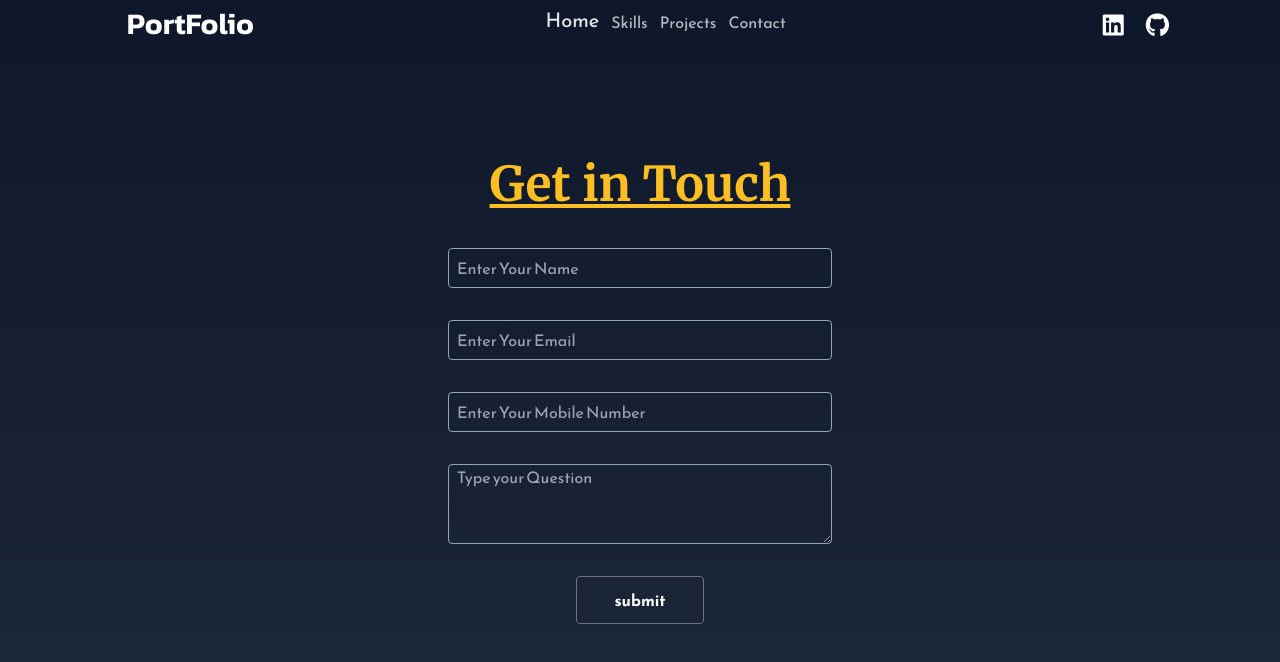
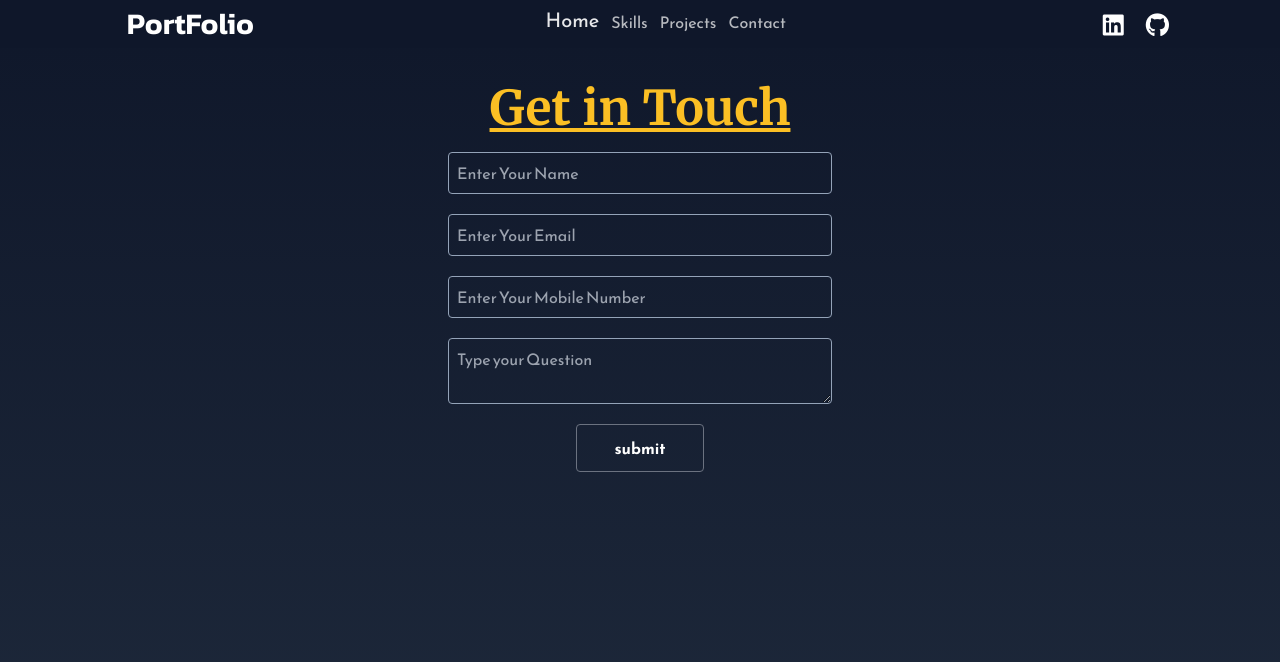
Before and after one commit to aathi1711/PORTFOLIO, a React (Vite) app: page /contact in a window 1280 px wide. Shown: the top 662 px of the page. Built offline with nearby package versions, Linux system fonts and the light colour scheme.

Commit message:
commit-10

```diff
--- a/src/about.jsx
+++ b/src/about.jsx
@@ -5,11 +5,11 @@ function About(){
 
         <div  className='flex min-h-screen bg-gradient-to-b mt-12 from-slate-900 to-slate-800 flex-col md:flex-row '>
         <div className='animate-fade flex flex-col items-center justify-center gap-4 w-full lg:w-1/2 '>
-     <h1 className='  mb-4 mt-5 md:text-5xl text-3xl font-extrabold text-amber-400 underline text-center font-dedact select-none'>MY SKILLS</h1>
+     <h1 className='  mb-4 mt-5 md:text-5xl text-3xl font-extrabold text-amber-400 underline text-center font-dedact select-none'>My Skills</h1>
      <p className='text-center text-slate-100 px-2'>Proficient in MERN stack development, with expertise in building dynamic and secure web applications using MongoDB, Express.js, React.js, and Node.js.</p>
     <ul className='flex flex-wrap w-full max-w-96  items-center justify-center text-white rounded-xl font-reem gap-4'>
         {skills.map((list)=>(
-             <li className='backdrop-blur-sm  bg-white/10 cursor-pointer active:scale-75 duration-300 border rounded-xl border-2 font-bold  p-2'>{list}</li>
+             <li className='backdrop-blur-sm  bg-white/10 cursor-pointer hover:scale-75 duration-300 border rounded-xl border-2 font-bold  p-2'>{list}</li>
         ))}
      </ul>
         </div>
--- a/src/api.js
+++ b/src/api.js
@@ -1,6 +1,4 @@
-
-
-const backendUrl =  'http://localhost:8453/send-mail'
+const backendUrl =  'https://portfolio-backend-rf6t.onrender.com/send-mail'
 const sendMailApi = async(userData)=>{
     console.log(userData)
     const response = await fetch(backendUrl,{
--- a/src/contact.jsx
+++ b/src/contact.jsx
@@ -33,13 +33,13 @@ function Contact(){
       }
     return(
        <>
-       <div className=" bg-gradient-to-b from-slate-900 to-slate-800 delay-500 h-screen flex w-screen flex-col justify-center font-reem">
-       <h1 className='mb-10 md:text-5xl text-3xl font-bold underline text-amber-400 font-dedact text-center  select-none'>Get in Touch</h1>
-       <form className="animate-slideOut flex flex-col w-full  max-sm:w-96 items-center gap-8" onSubmit={handleSubmit}>
+       <div className="h-screen   bg-gradient-to-b from-slate-900 to-slate-800  pt-16 font-reem">
+       <h1 className='md:text-5xl text-3xl font-bold underline text-amber-400 font-dedact mt-5 text-center  select-none'>Get in Touch</h1>
+       <form className="flex flex-col  items-center " onSubmit={handleSubmit}>
         <input
         type="text"
         name="name"
-        className="sm:w-11/12 max-w-96 h-10 focus:outline-none rounded pl-2 border border-slate-400 bg-transparent text-slate-200"
+        className="mt-5 p-2 md:w-96 w-9/12 focus:outline-none rounded border border-slate-400 bg-transparent text-slate-200"
         required
         placeholder="Enter Your Name"
         onChange={handleChange}
@@ -51,7 +51,7 @@ function Contact(){
         name="email"
         value={formData.email}
         onChange={handleChange}
-        className="sm:w-11/12 max-w-96 h-10 focus:outline-none rounded pl-2 border border-slate-400 bg-transparent text-slate-200"
+        className="mt-5 p-2 md:w-96 w-9/12  focus:outline-none rounded border border-slate-400 bg-transparent text-slate-200"
         required
         placeholder="Enter Your Email"
         />
@@ -60,22 +60,22 @@ function Contact(){
 
         name="phone"
         onChange={handleChange}
-        className="sm:w-11/12 max-w-96 h-10 focus:outline-none rounded pl-2 border border-slate-400 bg-transparent text-slate-200"
+        className="mt-5 p-2 md:w-96 w-9/12 focus:outline-none rounded border border-slate-400 bg-transparent text-slate-200"
         required
         placeholder="Enter Your Mobile Number"
         value={formData.phone}/>
         <textarea
         id="message"
         name="message"
-        className="sm:w-11/12 max-w-96 h-10 focus:outline-none rounded pl-2 border border-slate-400 bg-transparent text-slate-200 h-20"
+        className="mt-5 p-2 md:w-96 w-9/12 focus:outline-none rounded border border-slate-400 bg-transparent text-slate-200"
         required
         placeholder="Type your Question"
         value={formData.message}
         onChange={handleChange}
         />
-        <button type="submit" className="text-white hover:bg-amber-500 hover:border-none h-12 hover:text-black border-gray-500 transition duration-300 p-2 font-bold w-32  rounded  border mb-4">
+        <button type="submit" className="mt-5 text-white  flex justify-center items-center hover:bg-amber-500 hover:border-none h-12 hover:text-black border-gray-500 transition duration-300 p-2 font-bold w-32  rounded  border mb-4">
         {Loading ? <div className="w-5 h-5 border-4 border-t-transparent
-            border-blue-500 rounded-full animate-spin"
+            border-slate-500 rounded-full animate-spin"
             role="status"><span className="sr-only">Loading...</span>
             </div> : 'submit'}
         </button>
--- a/src/home.jsx
+++ b/src/home.jsx
@@ -23,7 +23,7 @@ const Home =()=>{
                 <div className='flex gap-4 mt-4 font-kanit'>
                     <a href={pdf} target='_blank' className='w-32 duration-200 border-gray-500 border rounded hover:bg-amber-300 hover:border-none'><button className='
                    duration-200 p-2  w-32 rounded text-white hover:text-black'>Check Resume</button></a>
-                    <a onClick={()=>navigate('/contacts')} className=' duration-200 border-gray-500 border rounded hover:bg-amber-300 hover:border-none'><button className='hover:text-black text-white duration-200 p-2  w-32 rounded '>Reach me here</button></a>
+                    <a onClick={()=>navigate('/contact')} className=' duration-200 border-gray-500 border rounded hover:bg-amber-300 hover:border-none'><button className='hover:text-black text-white duration-200 p-2  w-32 rounded '>Reach me here</button></a>
                 </div>
             </div>
         </div>
--- a/src/projects.jsx
+++ b/src/projects.jsx
@@ -4,28 +4,30 @@ const Projects = ()=>{
             title:'Gmail Clone',
             description:'Gmail clone website with essential features like sending and receiving emails, managing drafts, trash, and starred messages. The application is secured with JWT authentication and offers a responsive, user-friendly interface',
             tech:['React','MongoDb','Express','NodeJs','Tailwind CSS'],
-            githubUrl:'',
+            githubUrl_fe:'',
+            githubUrl_be:'',
             DeployUrl:'https://gmail-clone-1711.netlify.app'
         },
         {
             title:'URL Shortner',
             description:'A secure URL shortener web application where users can generate, store, and manage short URLs linked to their accounts. Protected by JWT authentication, it ensures data privacy and accessibility anytime, anywhere.',
             tech:['React','MongoDb','Express','NodeJs','Tailwind CSS'],
-            githubUrl:'',
+            githubUrl_fe:'',
+            githubUrl_be:'',
             DeployUrl:'https://shortly-11.netlify.app/'
         },
         {
             title:'Todo Application',
             description:'Gmail clone website with essential features like sending and receiving emails, managing drafts, trash, and starred messages. The application is secured with JWT authentication and offers a responsive, user-friendly interface',
             tech:['React'],
-            githubUrl:'',
+            githubUrl_fe:'',
             DeployUrl:''
         },
 
     ]
     return(
         <div className='min-h-screen lg:pt-12 pt-5 pb-20 mt-12 bg-gradient-to-b from-slate-900 to-slate-800'>
-        <h1 className='mb-4 md:text-5xl text-3xl font-bold text-amber-400 font-dedact underline text-center pt-4 select-none'>MY PROJECTS</h1>
+        <h1 className='mb-4 md:text-5xl text-3xl font-bold text-amber-400 font-dedact underline text-center pt-4 select-none'>My Projects</h1>
             <div className=" animate-fade flex gap-5 justify-center flex-wrap  ">
               {projects.map((val)=>
               <div className="p-8 flex flex-col justify-between border h-96 w-11/12 lg:w-96 backdrop-blur-sm  bg-white/10 rounded-xl text-white">
@@ -40,7 +42,8 @@ const Projects = ()=>{
                     )}
                     </div>
                     <div className="flex justify-end mt-5 gap-2 font-semibold">
-                        <button className=" rounded h-12 w-28  bg-blue-800 text-sm hover:bg-blue-700"><a href={val.githhubUrl}>Github Link</a></button>
+                        <button className=" rounded h-12   bg-blue-800 text-sm hover:bg-blue-700 px-1"><a href={val.githhubUrl}>Source Code (FE)</a></button>
+                        {val.githubUrl_be && <button className=" rounded h-12 w-28  bg-blue-800 text-sm hover:bg-blue-700"><a href={val.githhubUrl}>Source Code (BE)</a></button>}
                         <button  className="rounded h-12 w-28  bg-blue-800 text-sm hover:bg-blue-700"><a href={val.DeployUrl} target="_blank">Deployed Link</a></button>
                     </div>
                 </div>
```
